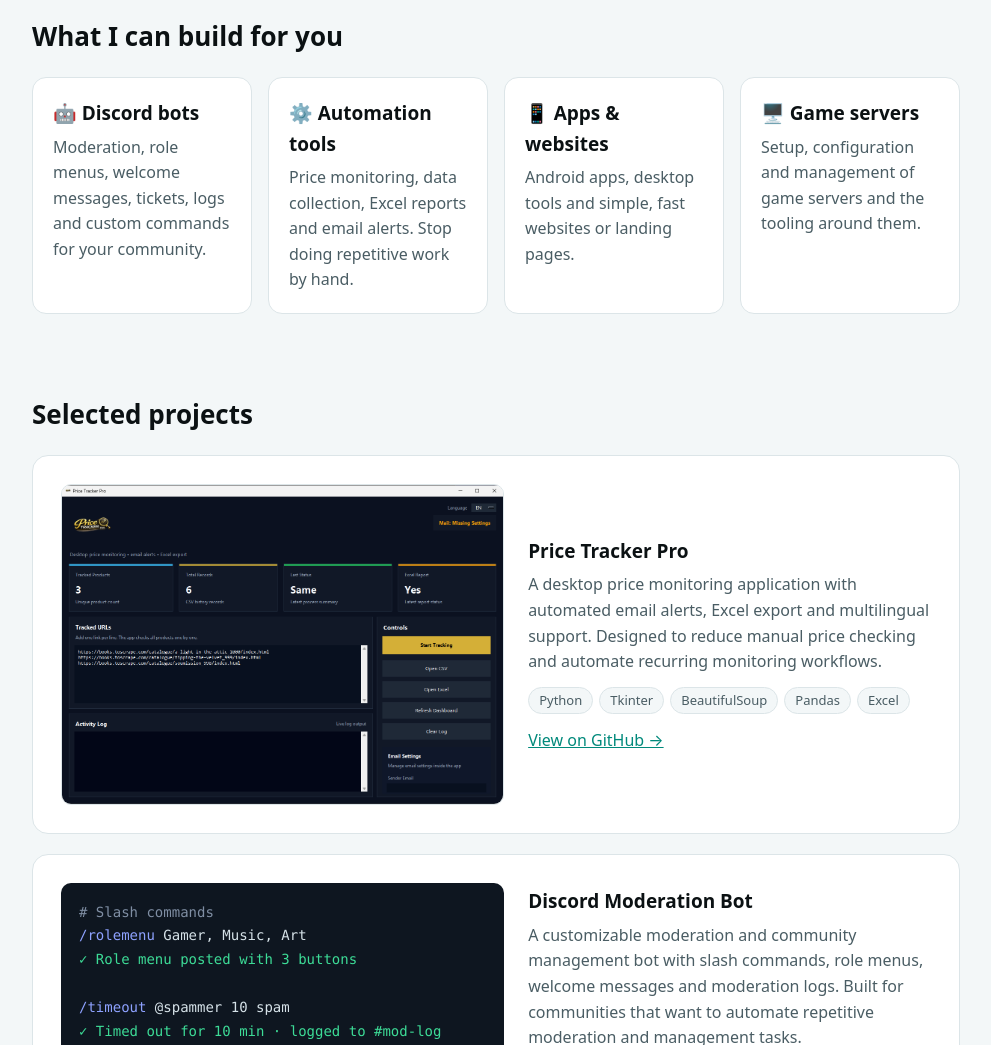
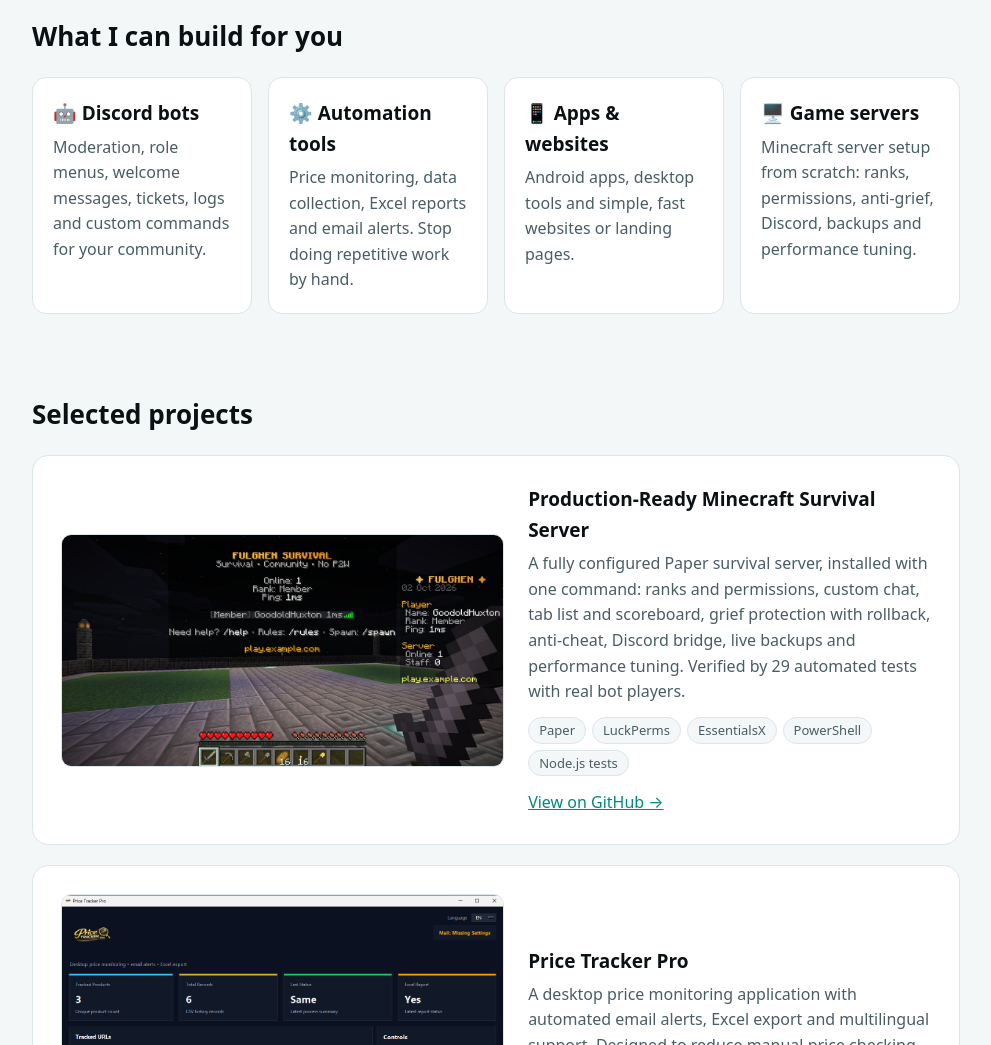
Before and after one commit to GoodoldHuxton/goodoldhuxton.github.io, a plain HTML site: page index.html in a window 1280 px wide. Shown: the part 500-1545 px from the top of the page, without its empty margins (144-1135 px from the left). Drawn offline with Linux system fonts and the light colour scheme.

Commit message:
Add Minecraft server setup to selected projects

```diff
--- a/index.html
+++ b/index.html
@@ -67,12 +67,22 @@
     <div class="card"><h3>🤖 Discord bots</h3><p>Moderation, role menus, welcome messages, tickets, logs and custom commands for your community.</p></div>
     <div class="card"><h3>⚙️ Automation tools</h3><p>Price monitoring, data collection, Excel reports and email alerts. Stop doing repetitive work by hand.</p></div>
     <div class="card"><h3>📱 Apps &amp; websites</h3><p>Android apps, desktop tools and simple, fast websites or landing pages.</p></div>
-    <div class="card"><h3>🖥️ Game servers</h3><p>Setup, configuration and management of game servers and the tooling around them.</p></div>
+    <div class="card"><h3>🖥️ Game servers</h3><p>Minecraft server setup from scratch: ranks, permissions, anti-grief, Discord, backups and performance tuning.</p></div>
   </div>
 </section>
 
 <section>
   <h2>Selected projects</h2>
+
+  <article class="project">
+    <img src="assets/minecraft-server.jpg" alt="Fulghen Survival in game: custom tab list with rank and ping, sidebar scoreboard and the spawn island" width="1200" height="628" loading="lazy">
+    <div>
+      <h3>Production-Ready Minecraft Survival Server</h3>
+      <p>A fully configured Paper survival server, installed with one command: ranks and permissions, custom chat, tab list and scoreboard, grief protection with rollback, anti-cheat, Discord bridge, live backups and performance tuning. Verified by 29 automated tests with real bot players.</p>
+      <ul class="chips"><li>Paper</li><li>LuckPerms</li><li>EssentialsX</li><li>PowerShell</li><li>Node.js tests</li></ul>
+      <a href="https://github.com/GoodoldHuxton/minecraft-survival-server-setup">View on GitHub →</a>
+    </div>
+  </article>
 
   <article class="project">
     <img src="assets/price-tracker.png" alt="Price Tracker Pro dashboard showing tracked products, controls and email settings" width="1164" height="851" loading="lazy">
```
Also changed, not shown: assets/minecraft-server.jpg (added).
